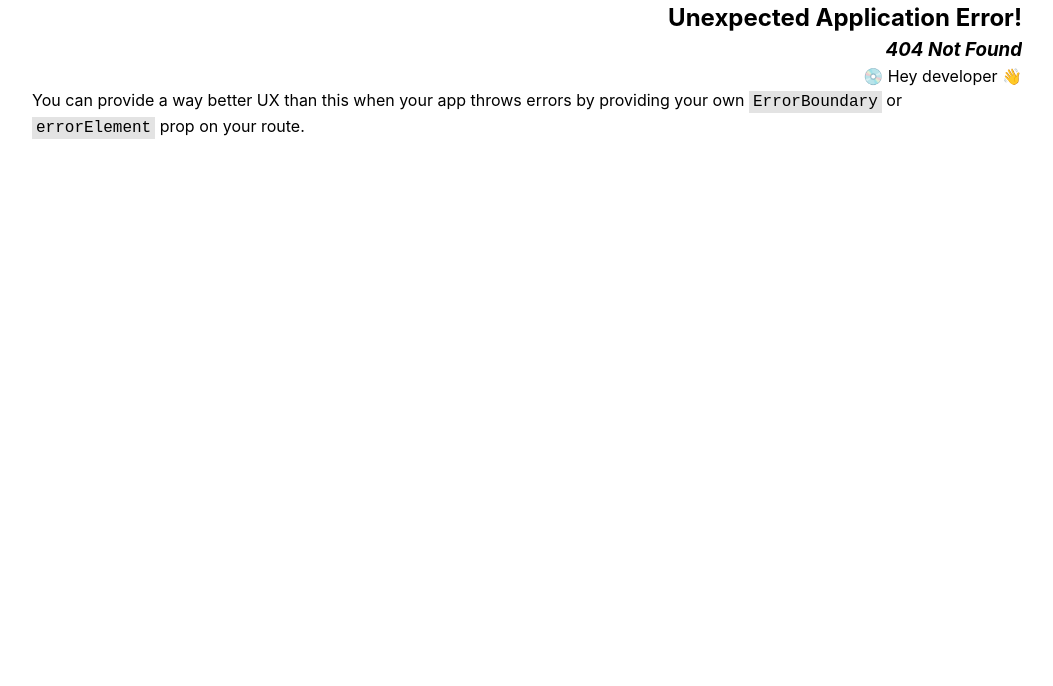
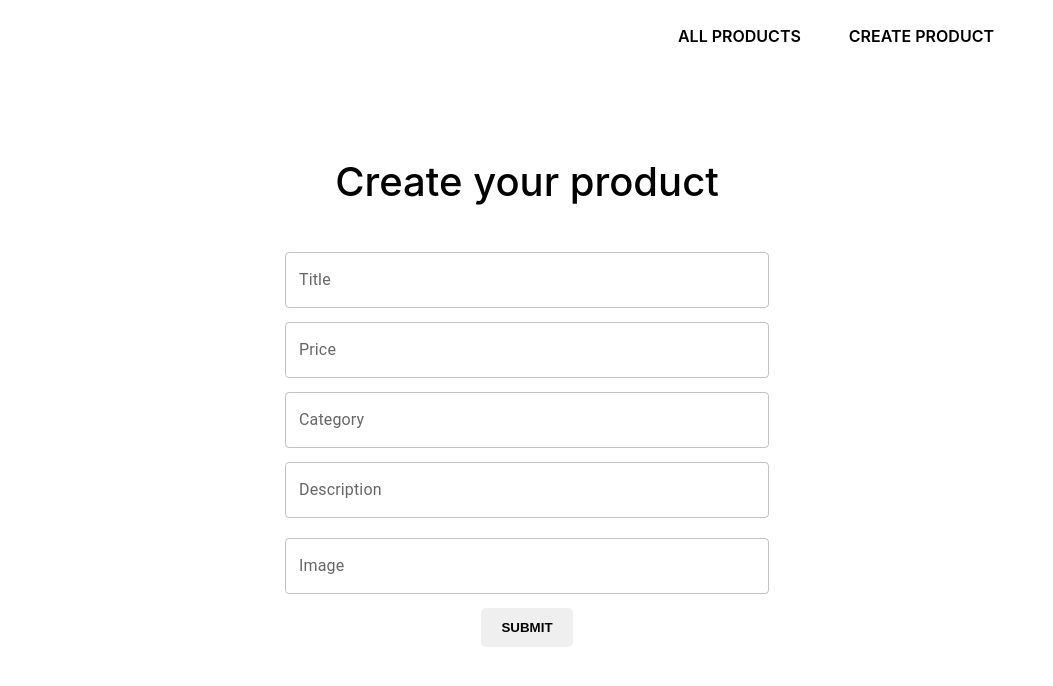
Before and after one commit to LaraNU/products-list-test, a React (Vite) app: page /create-product in a window 1280 px wide. Before the commit this address had no page. Shown: the top 686 px of the page, without its empty margins (113-1166 px from the left). Built offline with nearby package versions, Linux system fonts and the light colour scheme.

Commit message:
feat: add creat product page

```diff
--- a/src/App.tsx
+++ b/src/App.tsx
@@ -4,6 +4,7 @@ import { Provider } from "react-redux";
 import { store } from "./redux/store";
 import ProductsPage from "./pages/ProductsPage";
 import FullProductCard from "./pages/FullProductPage";
+import CreateProductPage from "./pages/CreateProductPage";
 import Layout from "./components/Layout";
 
 const router = createBrowserRouter([
@@ -23,6 +24,14 @@ const router = createBrowserRouter([
       </Layout>
     ),
   },
+  {
+    path: "/create-product",
+    element: (
+      <Layout>
+        <CreateProductPage />
+      </Layout>
+    ),
+  },
 ]);
 
 function App() {
--- /dev/null
+++ b/src/pages/CreateProductPage.module.css
@@ -0,0 +1,38 @@
+.main {
+  margin: 80px 0;
+  width: 100%;
+  display: flex;
+  flex-direction: column;
+  align-items: center;
+  gap: 40px;
+}
+
+.title {
+  font-size: 2.5em;
+  font-weight: 500;
+}
+
+.form {
+  display: flex;
+  flex-direction: column;
+  align-items: center;
+  gap: 20px;
+  max-width: 500px;
+  width: 100%;
+  padding: 0 8px;
+}
+
+.input {
+  border: 1px solid;
+  min-width: 500px;
+  height: 50px;
+  font-size: 1.3rem;
+}
+
+.inputSubmit {
+  border-radius: 5px;
+  padding: 12px 20px;
+  text-transform: uppercase;
+  font-weight: 600;
+  cursor: pointer;
+}
--- /dev/null
+++ b/src/pages/CreateProductPage.tsx
@@ -0,0 +1,71 @@
+import styles from "./CreateProductPage.module.css";
+import TextField from "@mui/material/TextField";
+import { useForm, SubmitHandler } from "react-hook-form";
+import { useDispatch } from "react-redux";
+import { createProduct } from "../redux/productSlice";
+
+type ProdactCardProps = {
+  title?: string;
+  price?: string;
+  category?: string;
+  description?: string;
+  image?: string;
+};
+
+const CreateProductPage = () => {
+  const dispatch = useDispatch();
+  const { register, handleSubmit } = useForm();
+
+  const onSubmit: SubmitHandler<ProdactCardProps> = (data) => {
+    console.log(data);
+    dispatch(createProduct(data));
+  };
+
+  return (
+    <main className={styles.main}>
+      <h2 className={styles.title}>Create your product</h2>
+      <form className={styles.form} onSubmit={handleSubmit(onSubmit)}>
+        <TextField
+          fullWidth
+          label="Title"
+          id="fullWidth"
+          className={styles.input}
+          {...register("title", { required: true })}
+        />
+        <TextField
+          fullWidth
+          label="Price"
+          id="fullWidth"
+          type="number"
+          className={styles.input}
+          {...register("price", { required: true })}
+        />
+        <TextField
+          fullWidth
+          label="Category"
+          id="fullWidth"
+          className={styles.input}
+          {...register("category", { required: true })}
+        />
+        <TextField
+          fullWidth
+          id="fullWidth"
+          multiline
+          maxRows={4}
+          label="Description"
+          {...register("description", { required: true })}
+        />
+        <TextField
+          fullWidth
+          label="Image"
+          id="fullWidth"
+          className={styles.input}
+          {...register("image", { required: true })}
+        />
+        <input type="submit" className={styles.inputSubmit} />
+      </form>
+    </main>
+  );
+};
+
+export default CreateProductPage;
--- a/src/redux/productSlice.ts
+++ b/src/redux/productSlice.ts
@@ -12,11 +12,15 @@ interface Product {
   isLiked?: boolean;
 }
 
+let newId = 0;
+
 const productsSlice = createSlice({
   name: "products",
   initialState: [] as Product[],
   reducers: {
-    createProduct(state, action) {},
+    createProduct(state, action) {
+      state.push({ ...action.payload, isLiked: false, id: ++newId });
+    },
     updateProduct(state, action) {},
     deleteProduct(state, action) {
       return state.filter((p) => p.id !== action.payload);
@@ -33,6 +37,7 @@ const productsSlice = createSlice({
       .addMatcher(
         fakestoreApi.endpoints.getProducts.matchFulfilled,
         (state, action) => {
+          newId = action.payload.length;
           return action.payload.map((product: Product) => ({
             ...product,
             isLiked: false,
@@ -55,5 +60,5 @@ const productsSlice = createSlice({
   },
 });
 
-export const { likeProduct, deleteProduct } = productsSlice.actions;
+export const { likeProduct, deleteProduct, createProduct } = productsSlice.actions;
 export default productsSlice.reducer;
```
